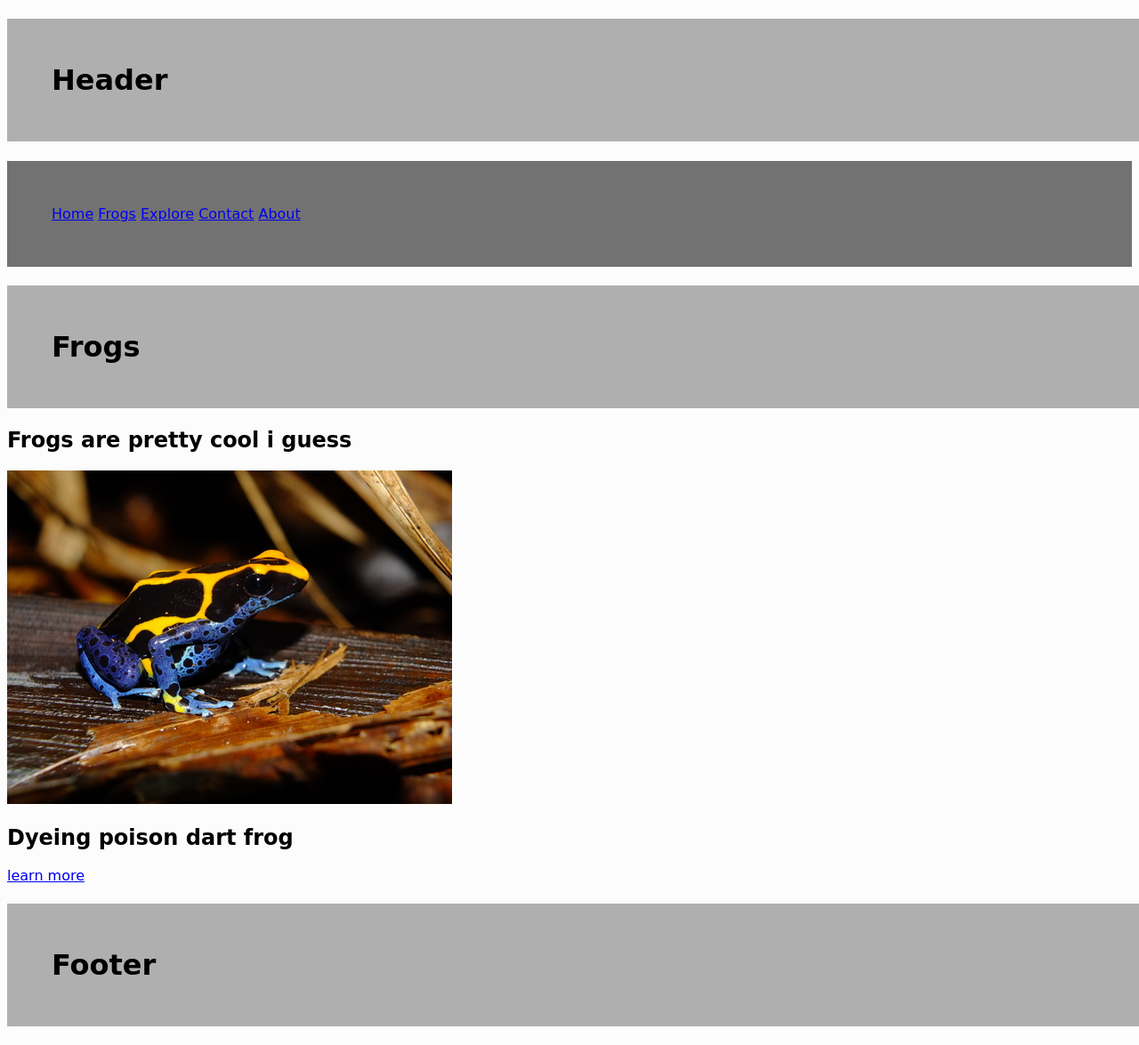
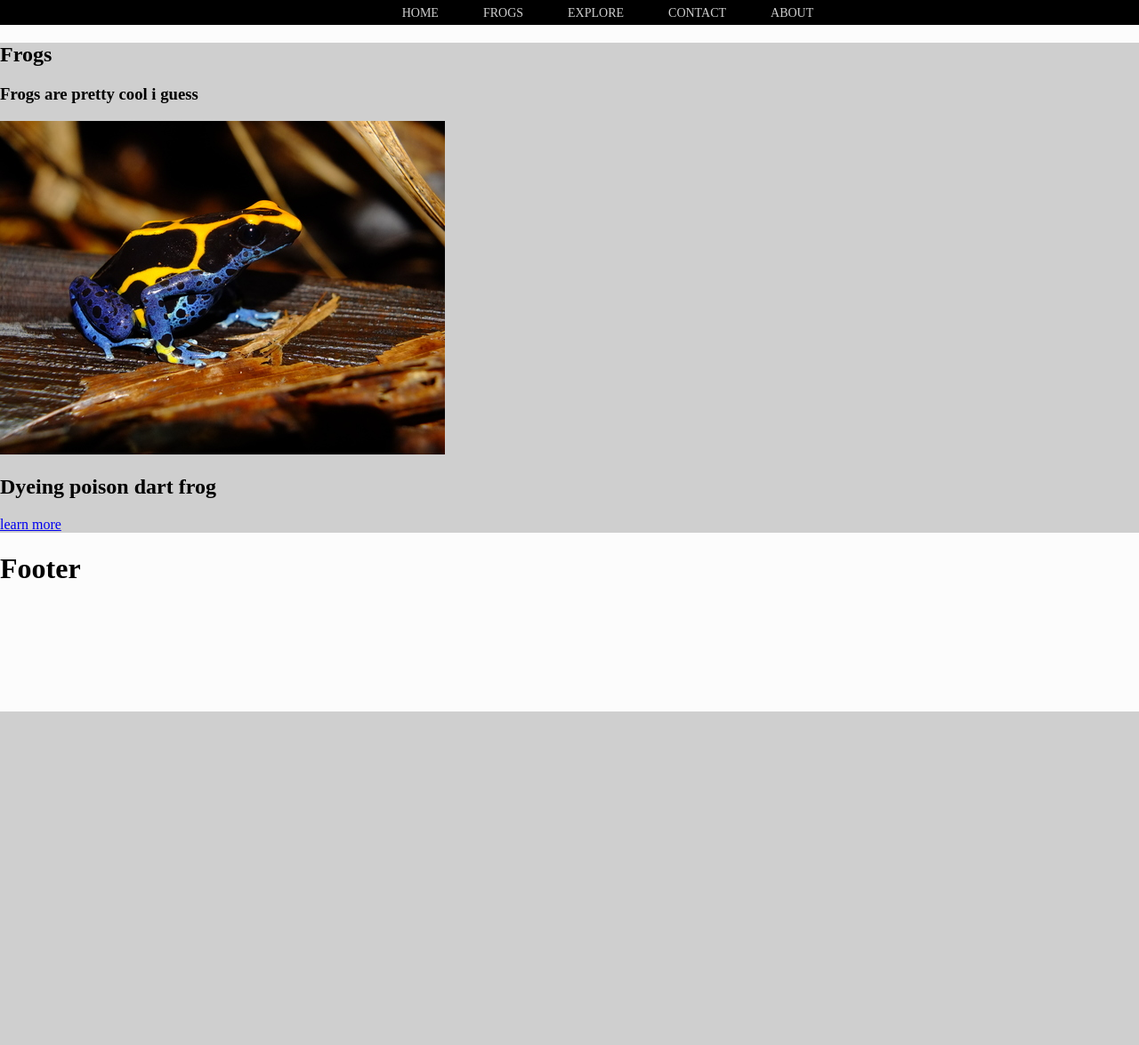
Before and after one commit to protrooper/Linuses-12DTP-project, a Flask app: page / in a window 1280 px wide; the page is wider, and only the part inside the window is pictured. Shown: that part at 89% size. After the commit the page ends 800 px from the top of that part, so only its background shows below. Run offline with Flask 3, Linux system fonts and the light colour scheme; data comes from the database, SQL or seed files in the repository.

Commit message:
finished navbar css, combined footer.html & nav.html

```diff
--- a/static/css/style.css
+++ b/static/css/style.css
@@ -2,32 +2,18 @@
 
 
 body {
-    font-family: "Comic Sans MS";
+    margin: 0;
+    font-family: "Cormorant garamond";
+    font-weight: 300;
     background-color: rgb(252, 252, 252);
     color:rgb(0, 0, 0);
 }
 
-h1 {
-    padding:50px;
-    width: 100%;
-    background-color: rgb(175, 175, 175);
-}
 
 
-nav {
-    background-color: rgb(114, 114, 114);
-    padding: 50px;
-}
 
 
-header {
-    background-color: rgb(70, 70, 70);
-}
-
-main{
-    background-color: rgb(83, 83, 83);
-}
-
+/**NAV BAR**/
 
 .grid-item {
   background-color: rgba(255, 255, 255, 0.8);
@@ -43,3 +29,85 @@ main{
     background-color: #ffffff;
     padding: 10px;
   }
+
+
+
+
+
+
+.container {
+    width: 90%;
+    margin: 0 auto;
+}
+
+header {
+    background-color: #000000;
+}
+
+header::after {
+    content: '';
+    display: table;
+    clear: both;
+}
+
+
+nav {
+    text-align: center;
+}
+
+nav ul {
+    margin: 0;
+    list-style:none;
+}
+
+nav li {
+    display: inline-block;
+    margin-left: 46px;
+    padding-top: 5px;
+    padding-bottom: 5px;
+
+    position: relative;
+}
+
+nav a {
+    text-align: center;
+    color: #cfcfcf;
+    text-decoration: none;
+    text-transform: uppercase;
+    font-size: 14px;
+}
+
+nav a:hover {
+    color: #ffffff;
+}
+
+nav a::before {
+    content: '';
+    display: block;
+    height: 3px;
+    width: 100%;
+    background-color: #cfcfcf;
+
+    position: absolute;
+    top:0;
+    width: 0%;
+
+    transition: all ease-in-out 250ms;
+}
+
+nav a:hover::before {
+    width: 100%;
+}
+
+
+
+
+
+/**HOME PAGE**/
+
+.home {
+
+
+    padding: 0px;
+    background-color: #cfcfcf;
+}
--- a/templates/header.html
+++ b/templates/header.html
@@ -1 +1,11 @@
-<h1>Header</h1>
+<div class = "container">
+    <nav>
+        <ul>
+            <li><a href = "/">Home</a></li>
+            <li><a href = "/all_frogs">Frogs</a> </li>
+            <li><a href = "/explore">Explore</a></li>
+            <li><a href = "/contact">Contact</a> </li>
+            <li><a href = "/about">About</a></li>
+        </ul>
+    </nav>
+</div>
--- a/templates/home.html
+++ b/templates/home.html
@@ -1,14 +1,17 @@
 {%extends "layout.html"%}
 {%block content%}
 
+<div class = "home">
+    <h2>Frogs</h2>
+    <h3>Frogs are pretty cool i guess</h3>
 
-<h1>Frogs</h1>
-<h2>Frogs are pretty cool i guess</h2>
+
+    <img src = "{{frog[2]}}" />
+    <h2>{{frog[1]}}</h2>
+    <a href = "/frog/{{frog[0]}}"> learn more</a>
+</div>
 
 
 
-<img src = "{{frog[2]}}" />
-<h2>{{frog[1]}}</h2>
-<a href = "/frog/{{frog[0]}}"> learn more</a>
 
 {%endblock%}
--- a/templates/layout.html
+++ b/templates/layout.html
@@ -4,10 +4,10 @@
         <title>{{title}}</title>
         <link rel = "stylesheet" href = "static/css/style.css">
     </head>
+    <header>
+        {%include "header.html"%}
+    </header>
     <body>
-        {%include "header.html"%}
-        {%include "nav.html"%}
-
         {%block content%}{%endblock%}
         {%include "footer.html"%}
     </body>
--- a/templates/nav.html
+++ /dev/null
@@ -1,3 +0,0 @@
-<nav>
-<a href = "/">Home</a> <a href = "/all_frogs">Frogs</a> <a href = "/explore">Explore</a> <a href = "/contact">Contact</a> <a href = "/about">About</a>
-</nav>
```
